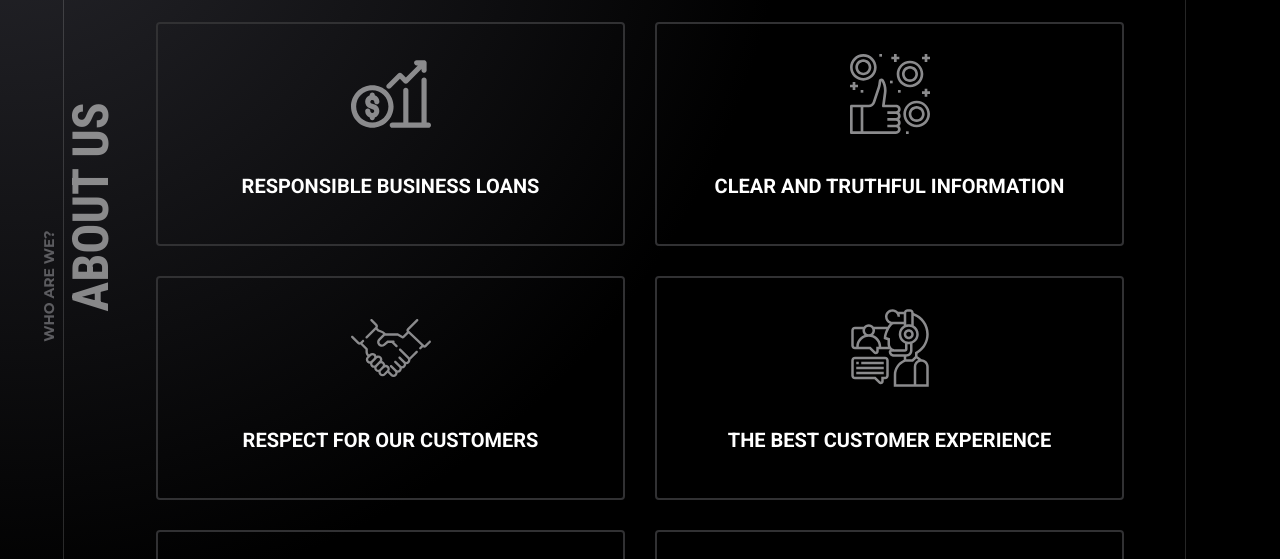
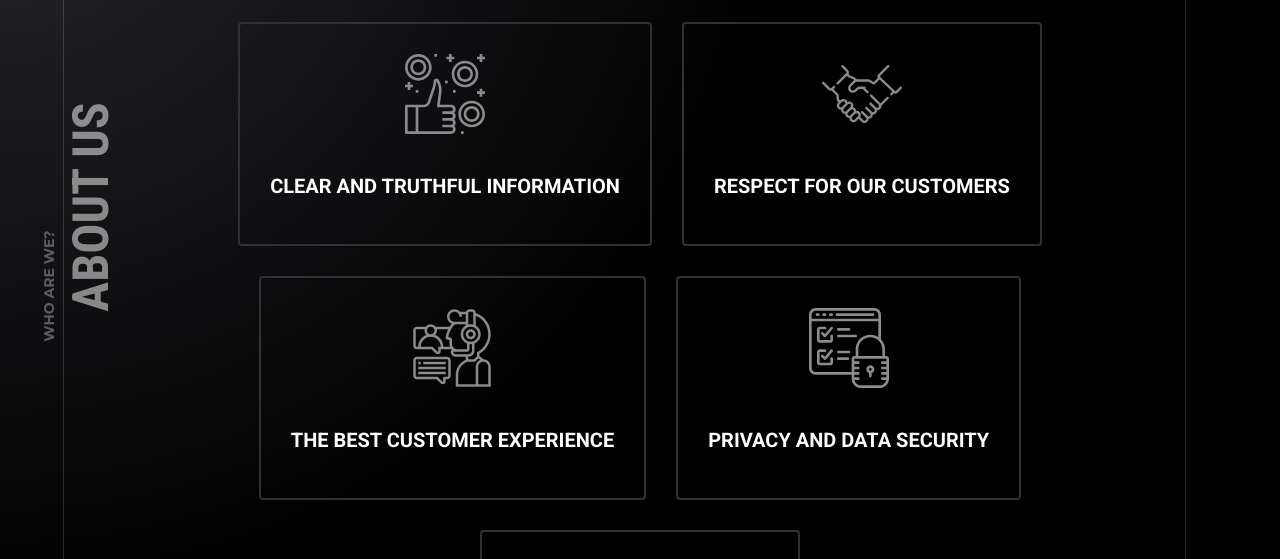
Before and after one commit to M-Ali-Coder/fund-cube, a plain HTML site: page about.html in a window 1280 px wide. Shown: the part 178-737 px from the top of the page. Drawn offline with Linux system fonts and the light colour scheme.

Commit message:
Edit about page

```diff
--- a/about.html
+++ b/about.html
@@ -152,10 +152,6 @@
       <div class="ashade-content-scroll">
         <div class="ashade-content">
           <section class="about-us-intro-grid">
-            <div class="about-us-intro-grid-item">
-              <img src="./icons/money-growth.svg" alt="" />
-              <h6>Responsible Business loans</h6>
-            </div>
             <div class="about-us-intro-grid-item">
               <img src="./icons/cryptocurrency.svg" alt="" />
               <h6>Clear and Truthful information</h6>
--- a/css/style.css
+++ b/css/style.css
@@ -1168,8 +1168,9 @@ nav.ashade-nav ul.main-menu li.current-menu-ancestor>a {
 .about-us-intro-grid {
   /* border: 1px solid red; */
   margin-bottom: 80px;
-  display: grid;
-  grid-template-columns: repeat(auto-fit, minmax(350px, 1fr));
+  display: flex;
+  flex-wrap: wrap;
+  justify-content: center;
   gap: 30px;
 }
 
```
Also changed, not shown: services.html (+4 -6 lines).
